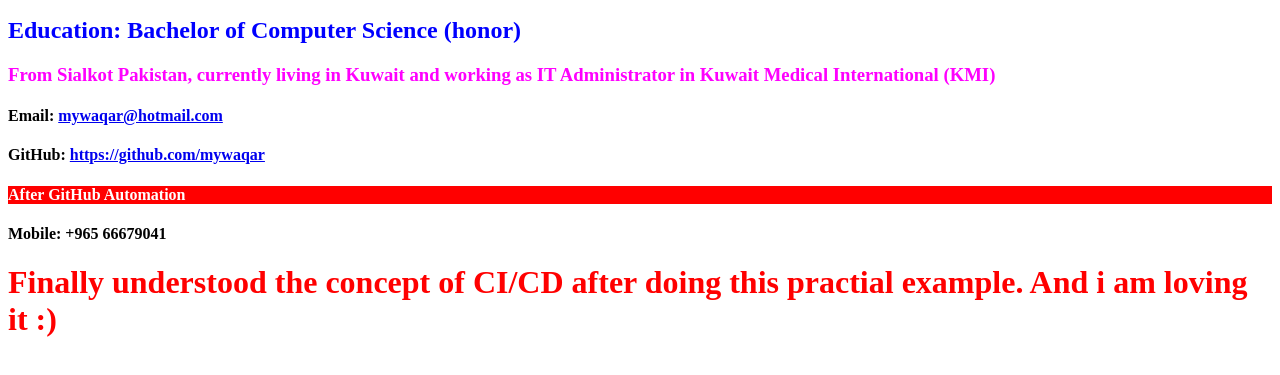
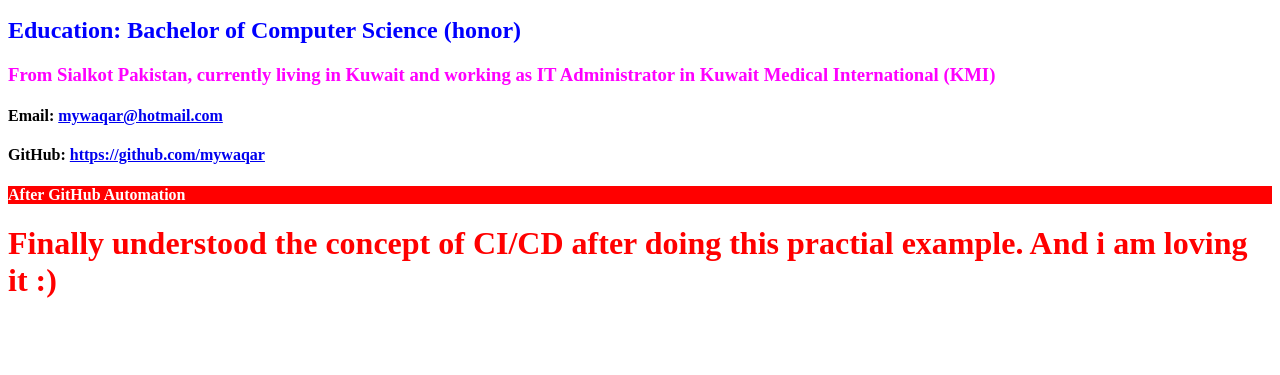
Before and after one commit to mywaqar/bootcamp2020mywaqar, a plain HTML site: page index.html in a window 1280 px wide. Shown: the part 149-524 px from the top of the page. Drawn offline with Linux system fonts and the light colour scheme.

Commit message:
Update index.html

```diff
--- a/index.html
+++ b/index.html
@@ -19,7 +19,6 @@
 <h4>Email: <a href="mailto:mywaqar@hotmail.com"> mywaqar@hotmail.com <a/></h4>
 <h4>GitHub: <a href="https://github.com/mywaqar">https://github.com/mywaqar</a></h4>
 <h4 class = "redback">After GitHub Automation</h5>
-<h4>Mobile: +965 66679041</h4>
 <h1>Finally understood the concept of CI/CD after doing this practial example. And i am loving it :) </h1>
 </body>
 </html>
```
